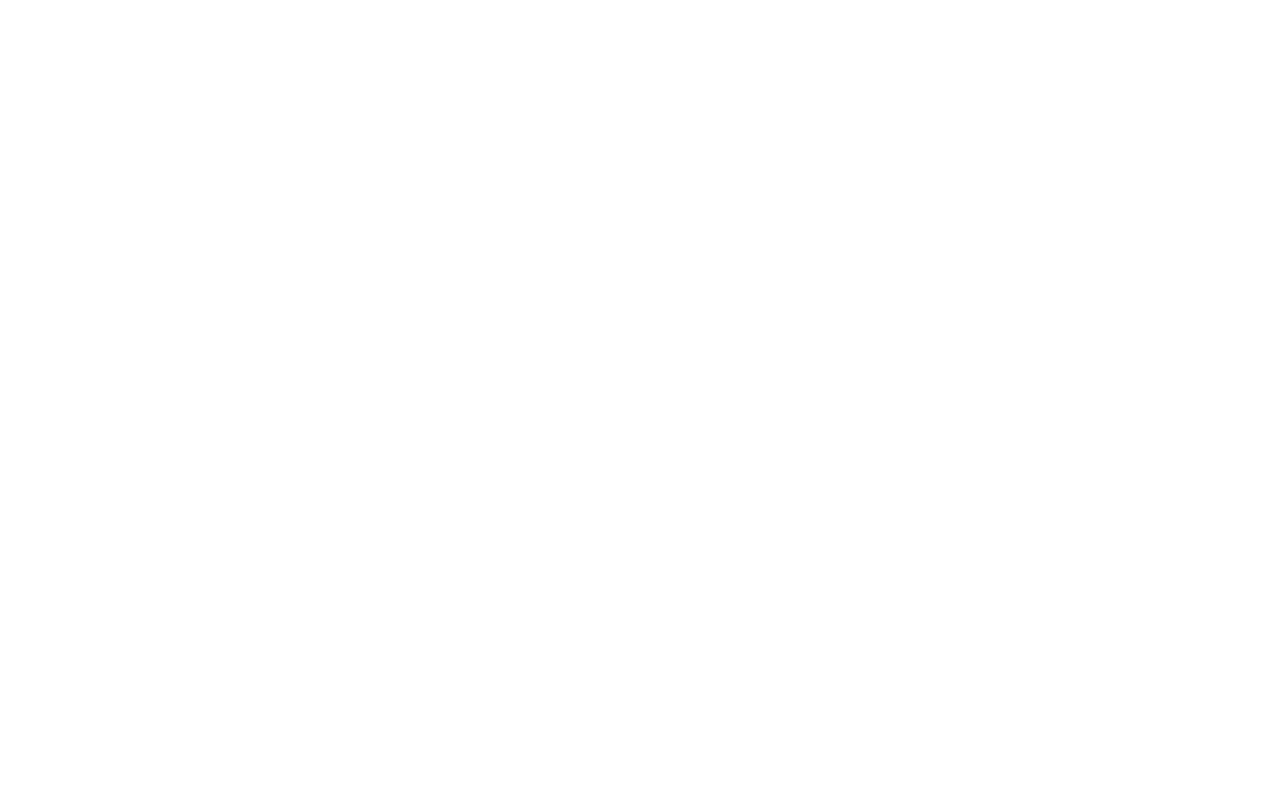
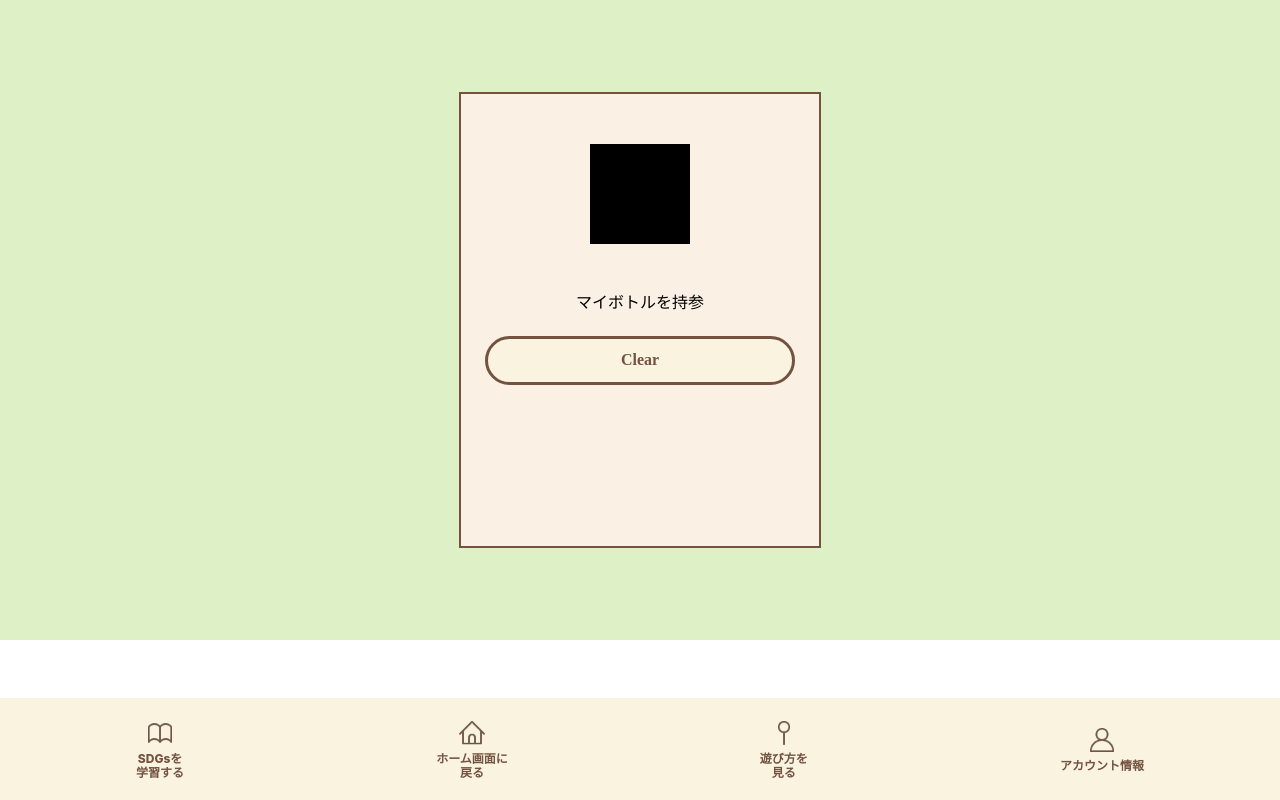
Before and after one commit to rn-vn/solution-2024, a React (Create React App) app: page /bingo/1 in a window 1280 px wide. Before the commit this address had no page. Built offline with nearby package versions, Linux system fonts and the light colour scheme.

Commit message:
ビンゴボックスをクリック

```diff
--- a/src/App.js
+++ b/src/App.js
@@ -9,6 +9,7 @@
 import Learning from "./components/Learning";
 import Howtoplay from './components/Howtoplay';
 import Goals from './components/Goals';
+import BingoBox from './components/BingoBox';
 
 // firebase.jsをインポート
 //import { auth, provider } from "./firebase";
@@ -25,6 +26,7 @@
           <Route path={`/my-page`} element={<Mypage />} />
           <Route path={`/learning/`} element={<Learning />} />
           <Route path={`/how-to-play/`} element={<Howtoplay />} />
+          <Route path={"/bingo/:id"} element={<BingoBox />} />
 
           <Route path={`/goals/`} element={<Goals />} />
 
--- a/src/components/Bingo.js
+++ b/src/components/Bingo.js
@@ -14,13 +14,14 @@
 const Bingo = () => {
   return (
     <div className='main'>
-
       <div className='bingo-container'>
         <div className='bingotitle-container'>
           <img  className='bingotitle' src={bingotitle} alt="bingotitle" width={160} height={69}/>
         </div>
         <div className='bingo-firststage'>
+          <a href="/bingo1/">
             <img className='bingo1' src={bingo1} alt="bingo1" width={87} height={87}/>
+          </a>
             <img className='bingo2' src={bingo2} alt="bingo2" width={87} height={87}/>
             <img className='bingo3' src={bingo3} alt="bingo3" width={87} height={87}/>
         </div>
@@ -35,7 +36,6 @@
           <img className='bingo9' src={bingo9} alt="bingo9" width={87} height={87}/>
         </div>
       </div>
-
     </div>
   )
 }
--- /dev/null
+++ b/src/components/BingoBox.css
@@ -0,0 +1,20 @@
+.main{
+    height: 80vh;
+    width: 100%;
+    background: #DDF0C6;
+}
+
+.main-container{
+    text-align: center;
+    width: 362px;
+    height: 456px;
+    background: #FAF1E4;
+    border: 2px solid #735240;
+}
+
+.image{
+    margin: 50px auto;
+    height: 100px;
+    width: 100px;
+    background: black;
+}
--- /dev/null
+++ b/src/components/BingoBox.js
@@ -0,0 +1,27 @@
+import React from 'react'
+import './BingoBox.css';
+import '../normalize.css'
+import './Learning.css'
+import HomeFooter from './HomeFooter'
+
+const Bingo1 = () => {
+  return (
+    <>
+        <div className = 'main'>
+            <div className = 'main-container'>
+                <div className = 'image'>
+                </div>
+                <div className = "task">
+                    <p>マイボトルを持参</p>
+                </div>
+                <div className='button'>
+                    <p>Clear</p>
+                </div>
+            </div>
+        </div>
+        <HomeFooter />
+    </>
+  )
+}
+
+export default Bingo1
```
Also changed, not shown: src/components/Goals.js (+7 -7 lines). Lines whose indentation alone changed are shown as unchanged.
